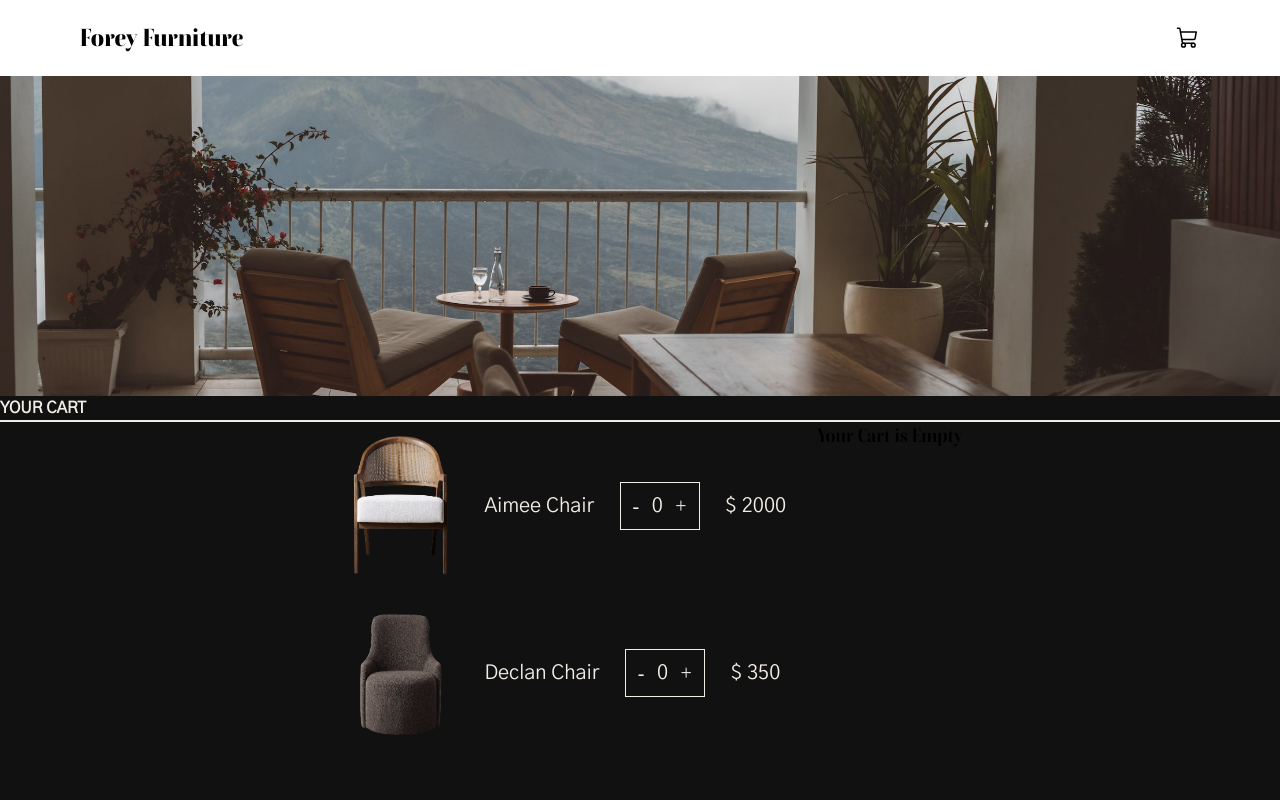
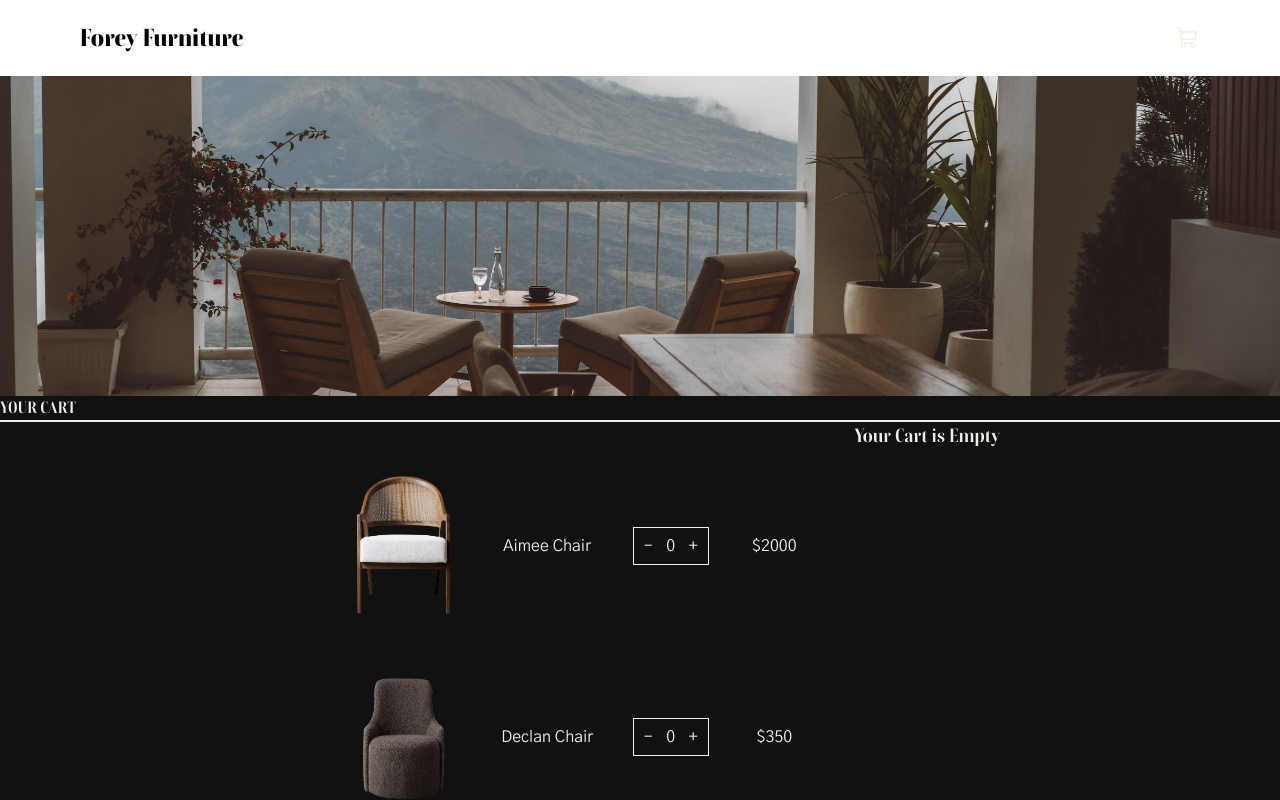
Before and after one commit to foreycodes/React-ECommerce, a React (Create React App) app: page /cart in a window 1280 px wide. Shown: the top 800 px of the page. Built offline with nearby package versions, Linux system fonts and the light colour scheme.

Commit message:
Cleanup styling

```diff
--- a/src/App.css
+++ b/src/App.css
@@ -22,6 +22,8 @@
   */
   html, body {
     height: 100%;
+    font-family: var(--font-body);
+
   }
   /*
     Typographic tweaks!
--- a/src/components/button.css
+++ b/src/components/button.css
@@ -15,6 +15,7 @@
     border: none;
     width: 100%;
     padding: 10px;
+    color: var(--color-neutral-800);
 
 }
 
--- a/src/pages/cart/cart.css
+++ b/src/pages/cart/cart.css
@@ -8,12 +8,10 @@ p, h1, h2 {
 }
 
 .cart-title, .order-number, .checkout {
-    font-family: var(--font-body);
     font-size: var(--font-body-sm);
 }
 
 .title {
-    font-family: var(--font-body);
     font-size: var(--font-body-md);
 }
 
@@ -23,7 +21,7 @@ p, h1, h2 {
     height: 2px;
 }
 
-.cart-container, .checkout-container, .order-summary-container, .checkout, .checkout-amounts-container {
+.cart-container, .cart-items, .checkout-container, .order-summary-container, .checkout, .checkout-amounts-container {
     display: flex;
     flex-direction: column;
     justify-content: center;
@@ -31,6 +29,11 @@ p, h1, h2 {
 
 .cart-container {
     flex-direction: row;
+}
+
+.cart-items {
+    padding: 40px;
+    gap: 24px;
 }
 
 .checkout-container {
--- a/src/pages/cart/cart.jsx
+++ b/src/pages/cart/cart.jsx
@@ -53,7 +53,6 @@ export const Cart = () => {
                 <p>${totalAmount}</p>
               </div>
             </div>
-
             {/* <button className="continue-button" onClick={() => navigate("/")}>Continue Shopping</button> */}
             <Button variant="primary" text="CONTINUE"/>
          </div>
--- a/src/pages/cart/cartItem.css
+++ b/src/pages/cart/cartItem.css
@@ -1,41 +1,45 @@
-.count-handler button {
-    padding: 0px;
-    font-size: 20px;
-    background: transparent;
-    border: none;
+* {
     color: var(--color-neutral-200);
 }
 
-.count-handler input {
-    padding: 0px;
-    font-size: 20px;
-    font-family: var(--font-body);
-    background: transparent;
-    border: none;
-    color: var(--color-neutral-200);
-    width: 24px;
-    text-align: center;
-}
-.description {
-    display: flex;
-    flex-direction: row;
-    align-items: center;
-    white-space: nowrap;
-    gap: 2vw;
-}
-.count-handler {
-    display: flex;
-    gap: 6px;
-    width: 100%;
-    padding: 8px 12px;
-    border: 0.5px solid var(--color-neutral-200);
-}
-.cart-item {
+.description, .count-handler, .cart-item {
     display: flex;
     flex-direction: row;
     align-items: center;
 }
+
+.count-handler button, input {
+    padding: 0px;
+    font-size: 16px;
+    background: transparent;
+    border: none;
+    text-align: center;
+}
+
+.count-handler input {
+    width: 24px;
+}
+
+.count-handler {
+    gap: 6px;
+    padding: 6px 10px;
+    border: 0.5px solid;
+}
+
+.description {
+    gap: 2vw;
+}
+
 .cart-product-img {
     width: 167px;
     height: 167px;
 }
+
+.product-name {
+    width: 120px;
+    text-align: center;
+}
+.product-price {
+    width: 80px;
+    text-align: center;
+}
--- a/src/pages/cart/cartItem.jsx
+++ b/src/pages/cart/cartItem.jsx
@@ -11,7 +11,7 @@ export const CartItem = (props) => {
     <div className="cart-item">
       <img className="cart-product-img" src={require(`../../assets/${type}/${productNoBg}`)} alt={productName}/>
       <div className="description">
-        <p> {productName} </p>
+      <div className="product-name">{productName}</div>
         <div className="count-handler">
           <button onClick={() => removeFromCart(id)}> - </button>
           <input
@@ -20,7 +20,7 @@ export const CartItem = (props) => {
           />
           <button onClick={() => addToCart(id)}> + </button>
         </div>
-        <p> $ {price}</p>
+        <div className="product-price">${price}</div>
       </div>
     </div>
   );
```
